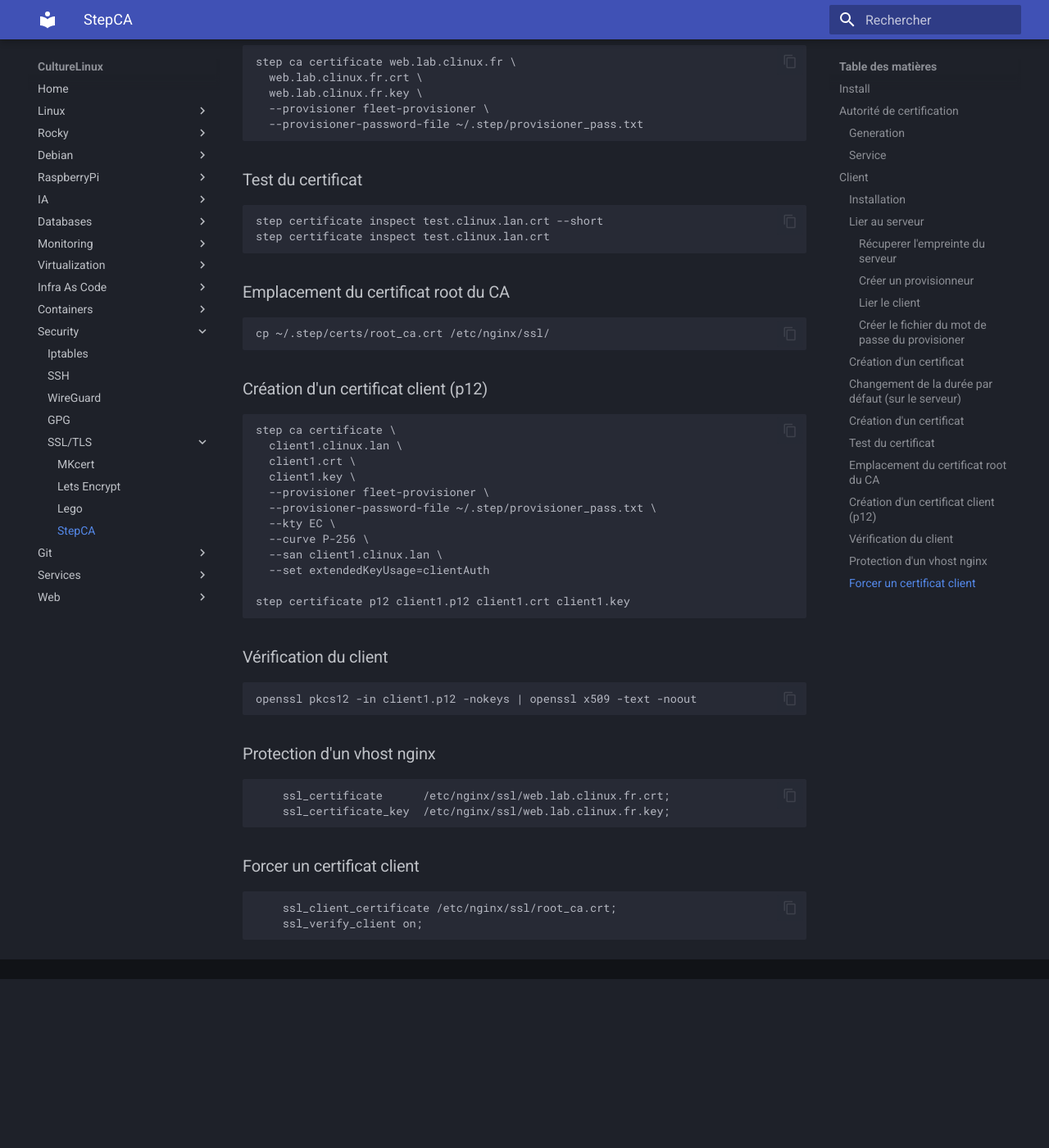
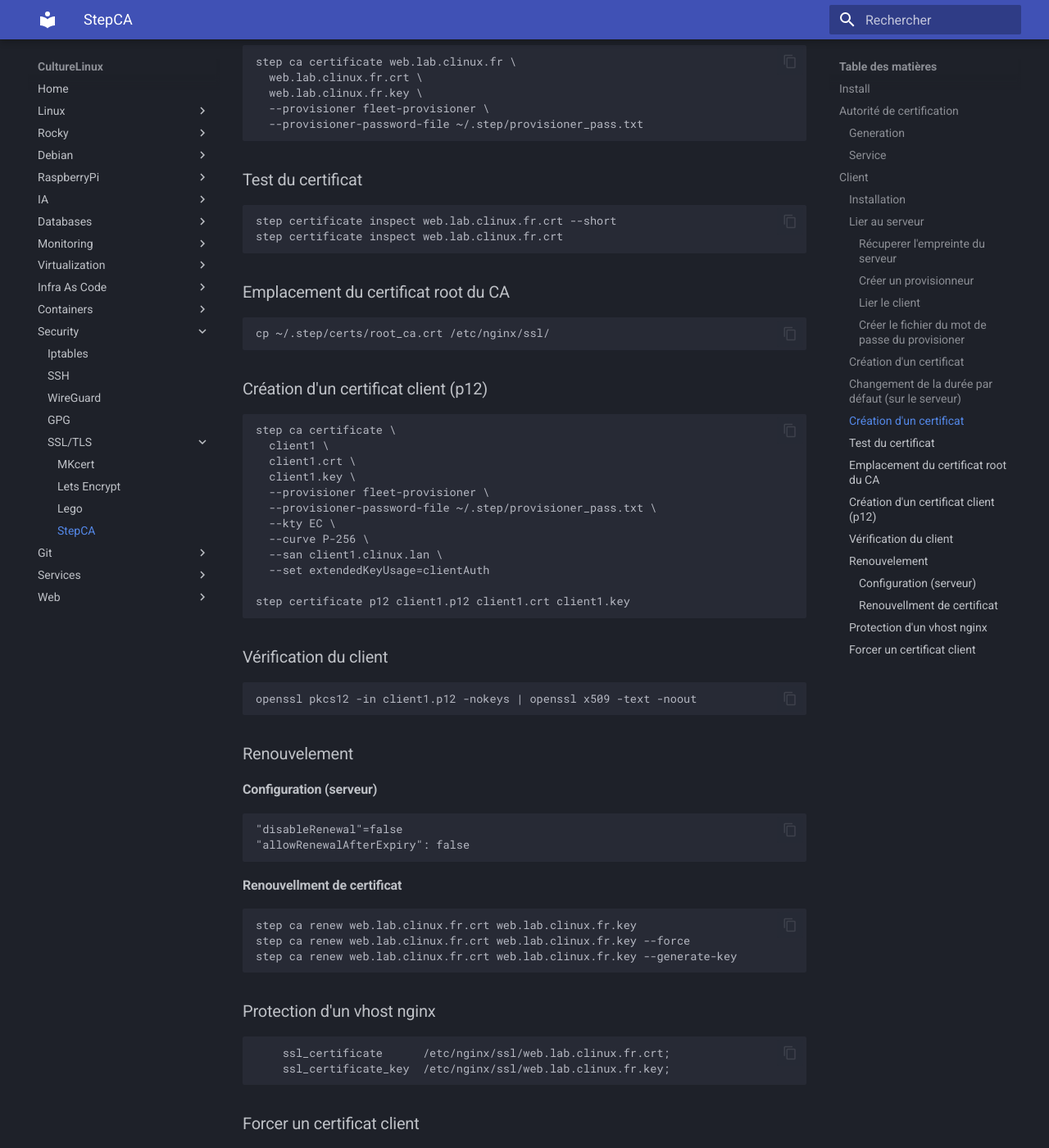
Before and after one commit to CultureLinux/doc, an MkDocs documentation site: the page built from docs/security/tls/stepca.md, in a window 1280 px wide and 1400 px high, scrolled down 4249 px. Shown: the whole window at 82% size. Built offline with MkDocs 1.6.1 and Material for MkDocs 9.7.7, drawn with Linux system fonts in a browser that asks for light colours; before the commit the page ends 5443 px from its top, so only the background shows below that.

Commit message:
🧱 data: step vhost

````diff
--- a/docs/security/tls/stepca.md
+++ b/docs/security/tls/stepca.md
@@ -233,8 +233,8 @@
 ### Test du certificat
 
 ```
-step certificate inspect test.clinux.lan.crt --short
-step certificate inspect test.clinux.lan.crt
+step certificate inspect web.lab.clinux.fr.crt --short
+step certificate inspect web.lab.clinux.fr.crt
 ```
 
 ### Emplacement du certificat root du CA
@@ -247,7 +247,7 @@
 
 ```
 step ca certificate \
-  client1.clinux.lan \
+  client1 \
   client1.crt \
   client1.key \
   --provisioner fleet-provisioner \
@@ -266,6 +266,25 @@
 openssl pkcs12 -in client1.p12 -nokeys | openssl x509 -text -noout
 ```
 
+### Renouvelement
+
+#### Configuration (serveur)
+
+```
+"disableRenewal"=false
+"allowRenewalAfterExpiry": false
+```
+
+#### Renouvellment de certificat
+
+```
+step ca renew web.lab.clinux.fr.crt web.lab.clinux.fr.key
+step ca renew web.lab.clinux.fr.crt web.lab.clinux.fr.key --force
+step ca renew web.lab.clinux.fr.crt web.lab.clinux.fr.key --generate-key
+```
+
+
+
 ### Protection d'un vhost nginx
 
 ```
````
